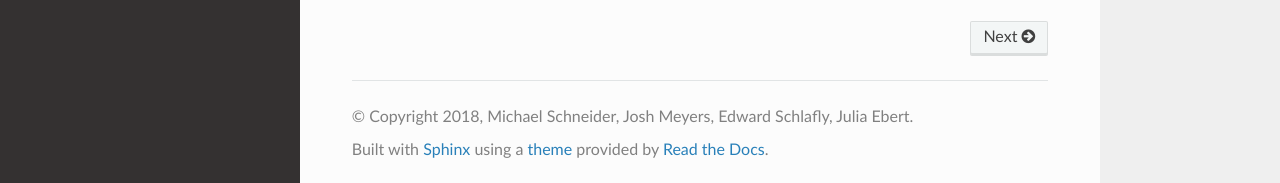
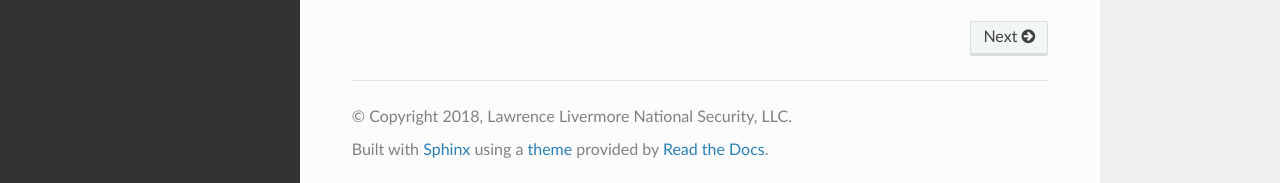
Before and after one commit to LLNL/SSAPy, a Sphinx documentation site: the page built from docs/source/index.rst, in a window 1280 px wide and 900 px high, scrolled down 3396 px. Shown: the part 714-897 px from the top of the window. Built offline with Sphinx 7.4.7 and the Read the Docs theme 2.0.0, drawn with Linux system fonts in a browser that asks for light colours; the version number is read from the project's files by our own code.

Commit message:
Updated copyright and lead author list

```diff
--- a/docs/source/conf.py
+++ b/docs/source/conf.py
@@ -16,8 +16,8 @@
 # https://www.sphinx-doc.org/en/master/usage/configuration.html#project-information
 
 project = 'SSAPy'
-copyright = '2018, Michael Schneider, Josh Meyers, Edward Schlafly, Julia Ebert'
-author = 'Michael Schneider, Josh Meyers, Edward Schlafly, Julia Ebert'
+copyright = '2018, Lawrence Livermore National Security, LLC'
+author = 'Michael Schneider, Josh Meyers, Edward Schlafly, Julia Ebert, Travis Yeager, et al.'
 
 githash = subprocess.check_output(["git", "rev-parse", "HEAD"]).strip().decode("ascii")
 
```
